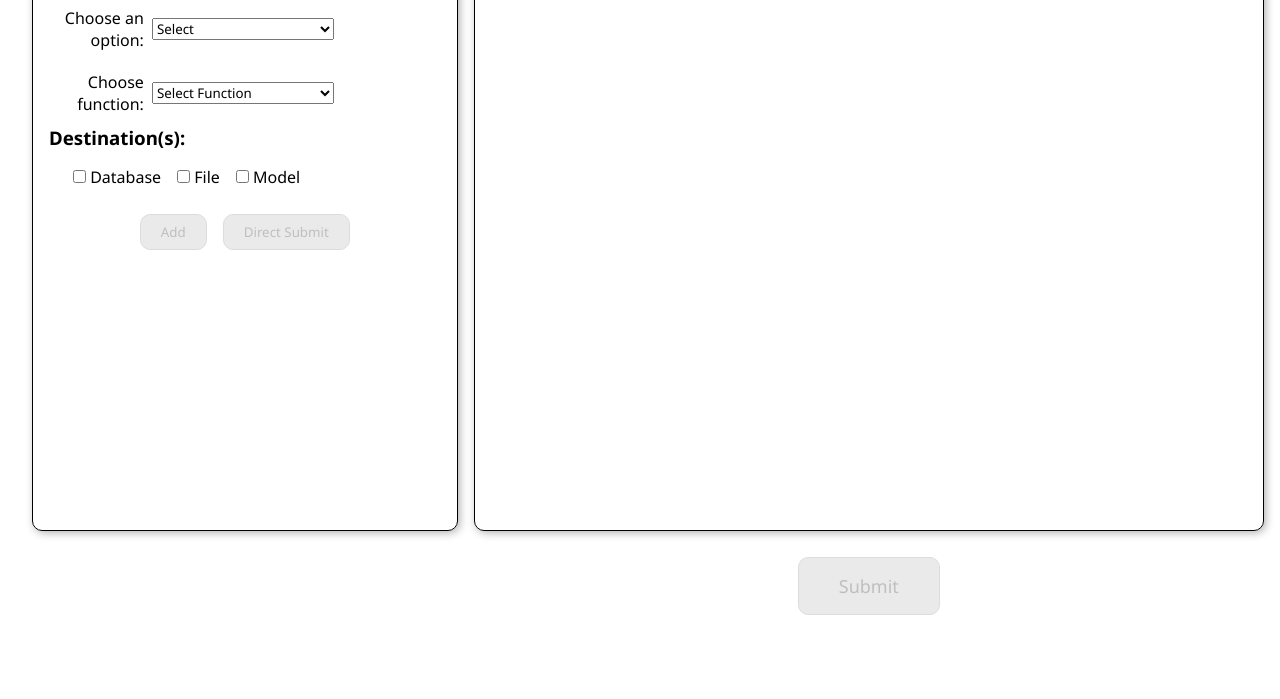
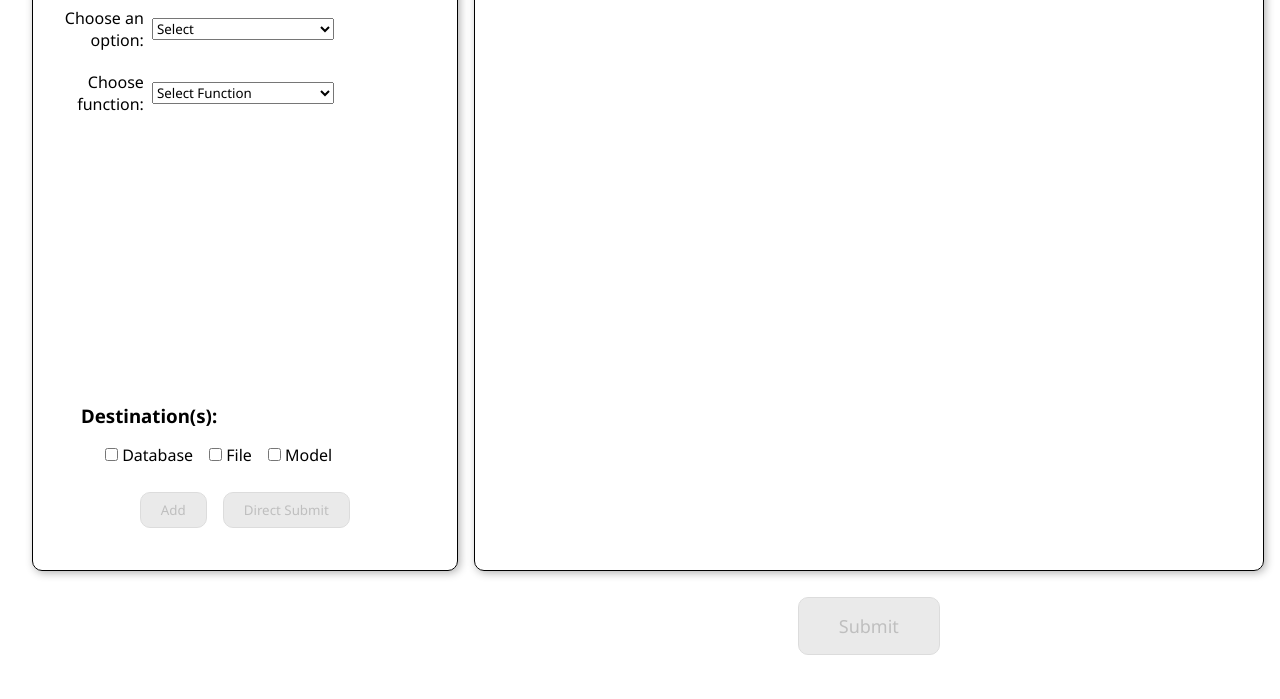
Before and after one commit to austinjohnson03/score-stream-admin-panel, a plain HTML site: page index.html in a window 1280 px wide. Shown: the part 101-800 px from the top of the page. Drawn offline with nearby package versions, Linux system fonts and the light colour scheme.

Commit message:
fixed UI issue

```diff
--- a/style.css
+++ b/style.css
@@ -29,10 +29,26 @@ input[type=number] {
 .api-container {
     border: 1px solid black;
     border-radius: 10px;
+    height: 80vh;
     display: flex;
     flex-direction: column;
-    justify-content: space-between;
     box-shadow: 2px 2px 8px rgba(0, 0, 0, 0.3);
+}
+
+#paramForm {
+    display: flex;
+    flex-direction: column;
+    height: 100%;
+}
+
+.param-selector {
+    flex: 1;
+    overflow-y: auto;
+}
+
+.dest-btn-container {
+    margin-top: auto;
+    padding: 2rem;
 }
 
 .api-header {
```
